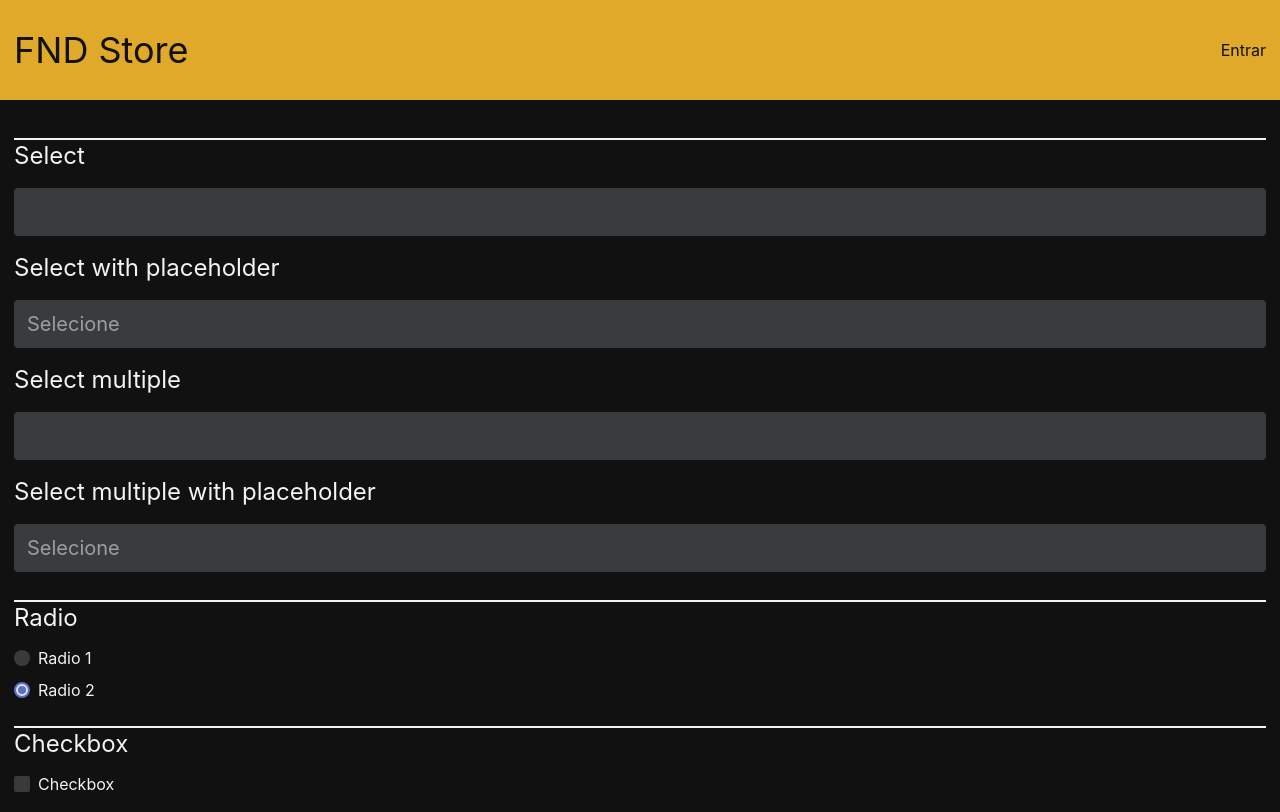
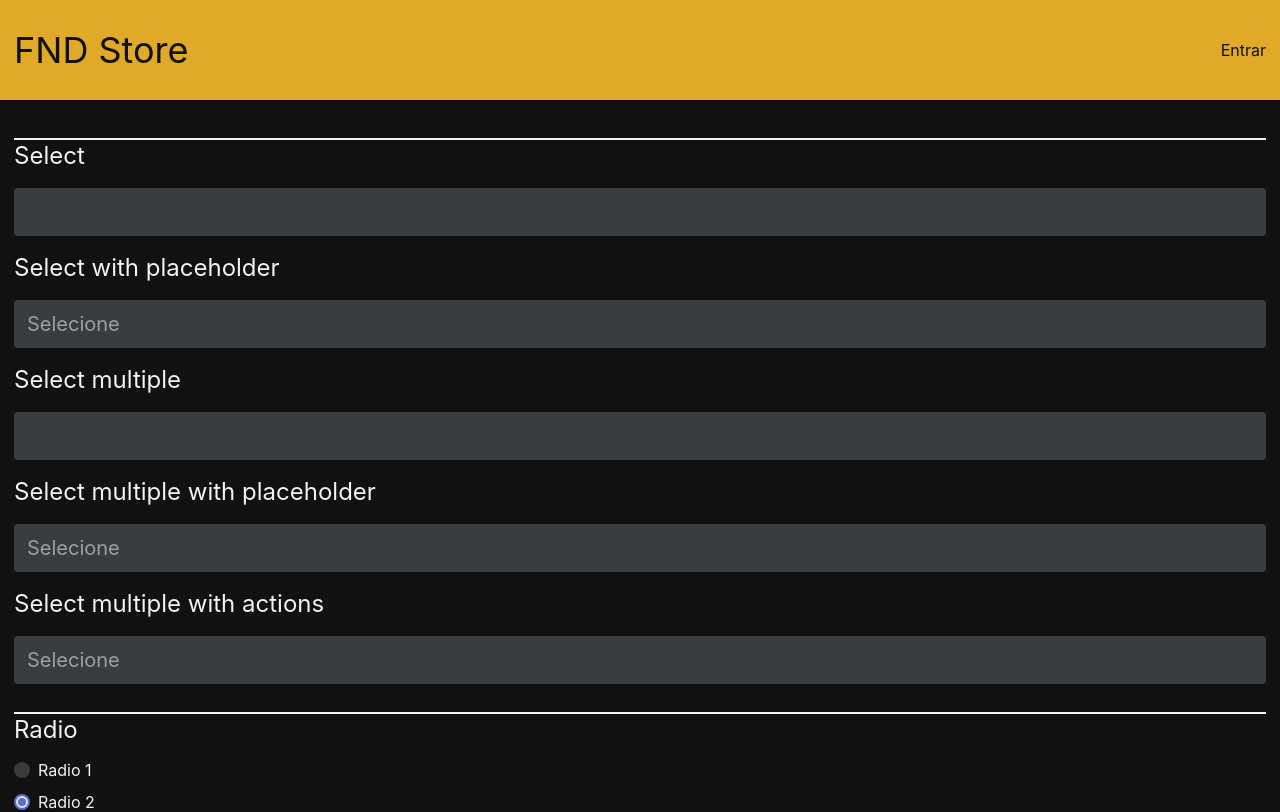
Before and after one commit to fndcaique/fnd-store-web-nextjs, a Next.js app: page /components in a window 1280 px wide. Shown: the top 812 px of the page. Built offline with nearby package versions, Linux system fonts and the light colour scheme.

Commit message:
feat: select with actions

```diff
--- a/src/components/form/select.tsx
+++ b/src/components/form/select.tsx
@@ -271,7 +271,7 @@ export default class Select extends React.Component<SelectProps, SelectState> {
             )}
             <ul
               className={classNames(
-                'options bg-neutral-1 cursor-pointer w-full h-fit max-h-36 flex flex-col gap-1 overflow-y-auto p-3 rounded',
+                'options bg-neutral-1 cursor-pointer w-full h-fit max-h-36 flex flex-col gap-1 overflow-y-auto p-3',
                 { 'pb-1': actions }
               )}
               // [ngClass]="{ search: search }"
--- a/src/pages/components.tsx
+++ b/src/pages/components.tsx
@@ -263,6 +263,17 @@ export default function ComponentsPage() {
             }))}
             placeholder='Selecione'
           ></Select>
+          <h1 className='text-2xl'>Select multiple with actions</h1>
+          <Select
+            onChange={(e) => console.log(e)}
+            actions
+            multiple
+            options={Array.from({ length: 5 }).map((_, index) => ({
+              value: index,
+              label: `Option ${index}`
+            }))}
+            placeholder='Selecione'
+          ></Select>
         </section>
       </Container>
     </Page>
```
